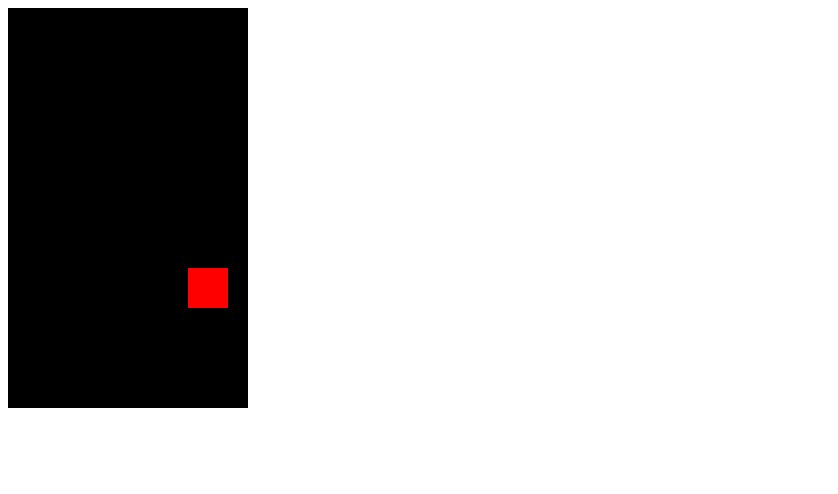
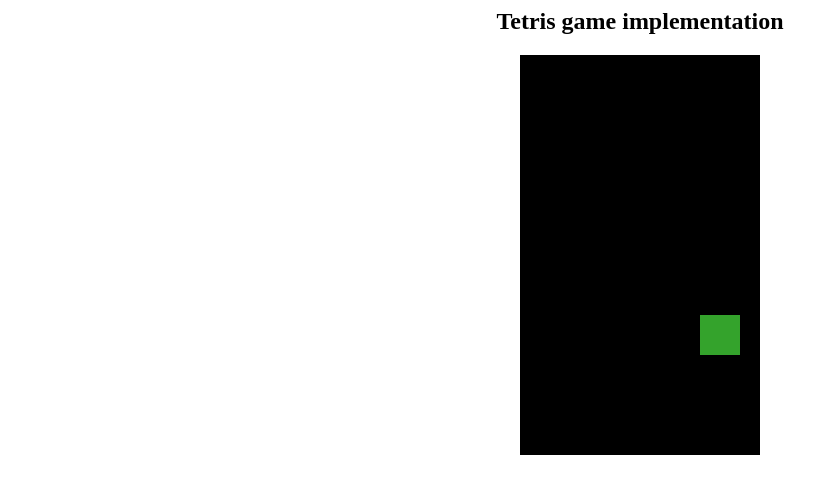
Before and after one commit to fedeLarregle/tetrisGame, a plain HTML site: page index.html in a window 1280 px wide. Shown: the whole page, without its empty margins (0-838 px from the left). Drawn offline with Linux system fonts and the light colour scheme.

Commit message:
Added a little bit of color

```diff
--- a/figure.js
+++ b/figure.js
@@ -1,46 +1,46 @@
 // First figure of our tetris game
 const figures = [
 [
-	[0, 0, 1, 0],
-	[0, 1, 1, 0],
-	[0, 1, 0, 0],
+	[0, 0, 2, 0],
+	[0, 2, 2, 0],
+	[0, 2, 0, 0],
 	[0, 0, 0, 0]
 ],
 [
-	[0, 0, 1, 0],
-	[0, 0, 1, 0],
-	[0, 0, 1, 0],
-	[0, 0, 1, 0]
+	[0, 0, 3, 0],
+	[0, 0, 3, 0],
+	[0, 0, 3, 0],
+	[0, 0, 3, 0]
 ],
 [
 	[0, 0, 0, 0],
-	[0, 0, 1, 0],
-	[0, 1, 1, 0],
-	[0, 0, 1, 0]
+	[0, 0, 4, 0],
+	[0, 4, 4, 0],
+	[0, 0, 4, 0]
 ],
 [
 	[0, 0, 0, 0],
-	[0, 1, 1, 0],
-	[0, 1, 0, 0],
-	[0, 1, 0, 0]
+	[0, 5, 5, 0],
+	[0, 5, 0, 0],
+	[0, 5, 0, 0]
 ],
 [
 	[0, 0, 0, 0],
-	[0, 1, 1, 0],
-	[0, 1, 1, 0],
+	[0, 6, 6, 0],
+	[0, 6, 6, 0],
 	[0, 0, 0, 0]
 ],
 [
-	[0, 1, 0, 0],
-	[0, 1, 1, 0],
-	[0, 0, 1, 0],
+	[0, 7, 0, 0],
+	[0, 7, 7, 0],
+	[0, 0, 7, 0],
 	[0, 0, 0, 0]
 ],
 [
 	[0, 0, 0, 0],
-	[0, 1, 1, 0],
-	[0, 0, 1, 0],
-	[0, 0, 1, 0]
+	[0, 8, 8, 0],
+	[0, 0, 8, 0],
+	[0, 0, 8, 0]
 ]
 ];
 
--- a/game.js
+++ b/game.js
@@ -2,7 +2,7 @@ const canvas = document.getElementById('tetris');
 const context = canvas.getContext('2d');
 const MAP_WIDTH = 12;
 const MAP_HEIGHT = 20;
-
+let pointsCounter = 0;
 context.scale(20, 20);
 
 function createMap(width, height) {
@@ -29,30 +29,36 @@ function draw() {
 function drawMatrix(matrix, offSet) {
 	matrix.forEach( (row, y) => {
 		row.forEach( (value, x) => {
-			if( value !== 0 ) {
-				context.fillStyle = 'red';
+			if( value === 2 ) {
+				context.fillStyle = 'rgba(204,54,60,0.8)';
 				context.fillRect(x + offSet.x, y + offSet.y, 1, 1);
-
-//				context.strokeStyle = 'rgb(255, 255, 255)';
-//				context.rect(x + offSet.x, y + offSet.y, 20, 20);
-//				context.stroke();
+			}
+			if ( value === 3 ) {
+				context.fillStyle = 'rgba(123,112,204,0.8)';
+				context.fillRect(x + offSet.x, y + offSet.y, 1, 1);
+			}
+			if ( value === 4 ) {
+				context.fillStyle = 'rgba(97,204,94,0.8)';
+				context.fillRect(x + offSet.x, y + offSet.y, 1, 1);
+			}
+			if ( value === 5 ) {
+				context.fillStyle = 'rgba(204,193,70,0.8)';
+				context.fillRect(x + offSet.x, y + offSet.y, 1, 1);
+			}
+			if ( value === 6 ) {
+				context.fillStyle = 'rgba(66,204,55,0.8)';
+				context.fillRect(x + offSet.x, y + offSet.y, 1, 1);
+			}
+			if ( value === 7 ) {
+				context.fillStyle = 'rgba(140,79,204,0.8)';
+				context.fillRect(x + offSet.x, y + offSet.y, 1, 1);
+			}
+			if ( value === 8 ) {
+				context.fillStyle = 'rgba(34,34,204,0.8)';
+				context.fillRect(x + offSet.x, y + offSet.y, 1, 1);
 			}
 		});
 	});
-}
-
-function wallCollide(map, figure, x, y) {
-	const toX = figure.pos.x + x;
-	const toY = figure.pos.y + y;
-	const m = figure.matrix;
-	const o = figure.pos;
-	let colliding = false;
-	if ( (toX + m[0].length) > MAP_WIDTH ) {
-		colliding = true;
-	} else if ( toX < 0 ) {
-		colliding = true;
-	}
-	return colliding;
 }
 
 // Checks if we collide with a '1' in our map 'matrix'
@@ -77,7 +83,7 @@ function merge(map, figure) {
 	figure.matrix.forEach( (row, y) => {
 		row.forEach((value, x) => {
 			if ( value !== 0 ) {
-				map[y + figure.pos.y][x + figure.pos.x] = 2;
+				map[y + figure.pos.y][x + figure.pos.x] = value;
 			}
 		});
 	});
@@ -109,7 +115,7 @@ function checkRemovableLines(map) {
 	map.forEach( (line) => {
 
 		line.forEach( (block) => {
-			if ( block === 2 ) {
+			if ( block > 1 ) {
 				counter++;
 			}
 		});
@@ -128,6 +134,7 @@ function checkRemovableLines(map) {
 			for ( let i = 0; i < lineNumber; i ++ ) {
 				map[i + 1] = mapCopy[i];
 			}
+			pointsCounter += 100;
 		}
 		lineNumber++;
 		counter = 0;
--- a/index.html
+++ b/index.html
@@ -1,8 +1,10 @@
 <html>
 	<head>
 		<title>Tetris for JS practice</title>
+		<link rel="stylesheet" type="text/css" href="./style.css">
 	</head>
 	<body>
+		<h2>Tetris game implementation</h2>
 		<canvas id="tetris" width="240" height="400"></canvas>
 		<script src="drawManager.js"></script>
 		<script src="figure.js"></script>
--- /dev/null
+++ b/style.css
@@ -0,0 +1,11 @@
+canvas {
+	padding-left: 0;
+    padding-right: 0;
+    margin-left: auto;
+    margin-right: auto;
+    display: block;
+}
+
+h2 {
+	text-align: center;
+}
```
